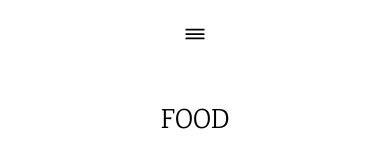
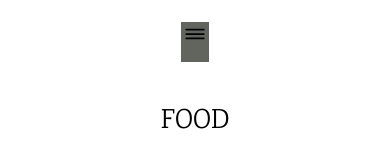
Before and after one commit to pavanummagani1/food-template, a plain HTML site: page index.html in a window 390 px wide. In both pictures the pointer is over the element 195 px from the left and 42 px from the top of the page. Shown: the top 160 px of the page. Drawn offline with nearby package versions, Linux system fonts and the light colour scheme.

Commit message:
Added hover Effect to hamburger button

```diff
--- a/style.css
+++ b/style.css
@@ -8,6 +8,10 @@ header{
     margin: 20px 0px 80px 0px;
     font-size: 28px;
     text-align: center;
+    transition: all 0.5s;
+}
+.hamburger:hover{
+    background-color: rgb(97, 101, 94);
 }
 .food, .contact{
     margin-left: 500px;
```
